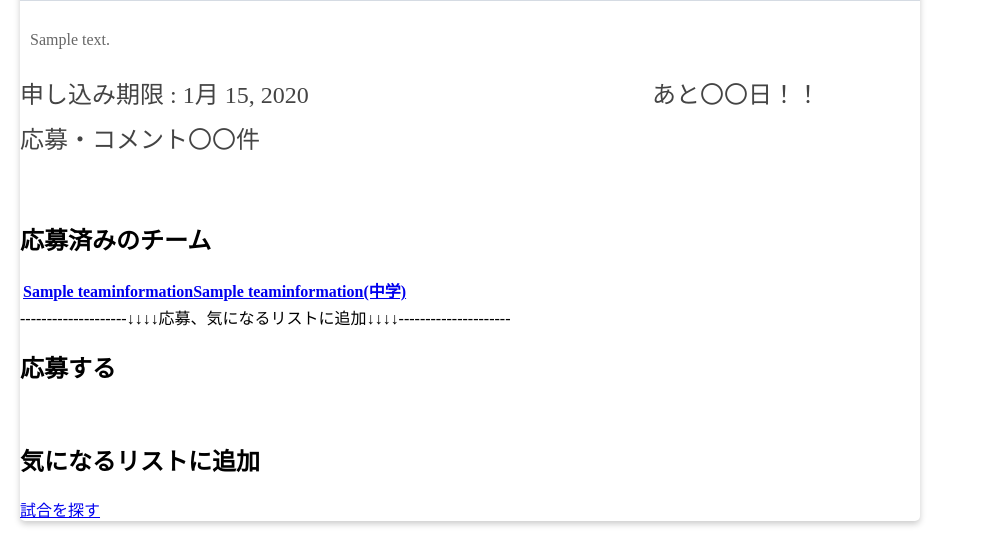
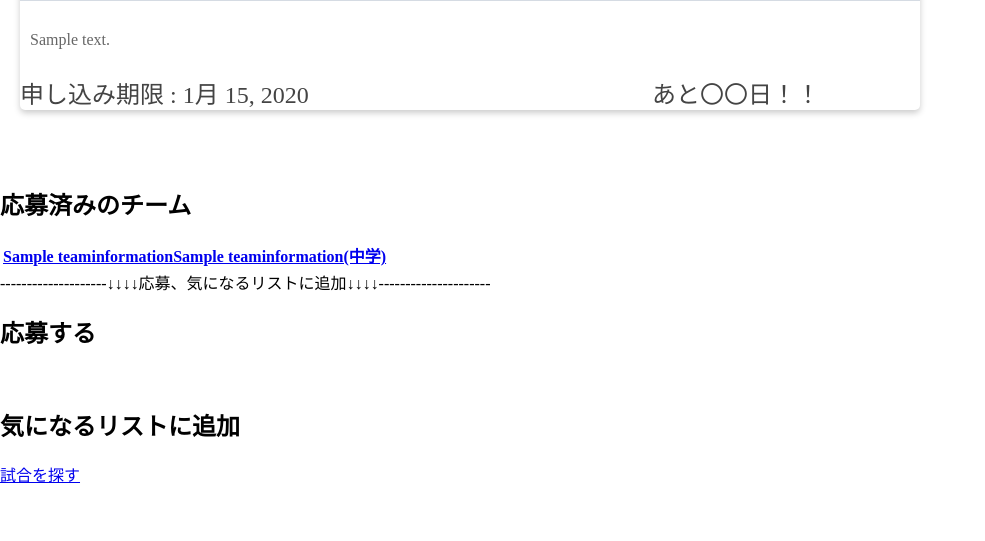
Before and after one commit to waxflowers19978/tminnovation, a Django app: page /tramino/match_detail/1/ in a window 1280 px wide. Shown: the part 869-1410 px from the top of the page, without its empty margins (0-985 px from the left). After the commit the page ends 1352 px from the top, so only its background shows below. Run offline with Django 3.2, Linux system fonts and the light colour scheme; tables that the repository leaves empty hold one stand-in row (values such as "Sample post"); grey boxes marked "Sample" are stand-in pictures; lists and menus that the app fills with data are empty.

Commit message:
delete comment comp

```diff
--- a/templates/tramino/match_detail.html
+++ b/templates/tramino/match_detail.html
@@ -98,30 +98,11 @@
   <p class="content2">{{match.event_description}}</p>
   <div class="title2" style="width:800px;text-align:left;">
   <div style="text-align:right;float:right;">あと〇〇日！！</div>申し込み期限 : {{match.apply_deadline}}</div>
-  <div class="title5">応募・コメント〇〇件</div>
-  <div class="comment-box" style="padding-left: 50px;">
-    {% for post_comment in match.event_post_comments.all %}
-    <div class="card5">
-      <div class="box5">
-          <img src="{{post_comment.guest_team_id.commander_picture.url}}" class="icon5">
-          <div>
-            <div class="title5">{{ post_comment.guest_team_id.organization_name }}{{ post_comment.guest_team_id.club_name }}({{ post_comment.guest_team_id.school_attribute }})</div>
-          </div>
-      </div>
-      <p class="content5">{{ post_comment.message }}</p>
-      <small class="content5">{{ post_comment.created_at }}</small>
-    </div>
-  </div>
-{% endfor %}
 
 </div>
   <!-- <h2><a href="{% url 'tramino:team_detail' match.host_team_id %}">チームの詳細を見る</a></h2> -->
-
-
 <br>
 <br>
-
-
 
   <h2>応募済みのチーム</h2>
   <table class="table">
```
Also changed, not shown: tramino/migrations/0008_auto_20190818_1946.py (added).
